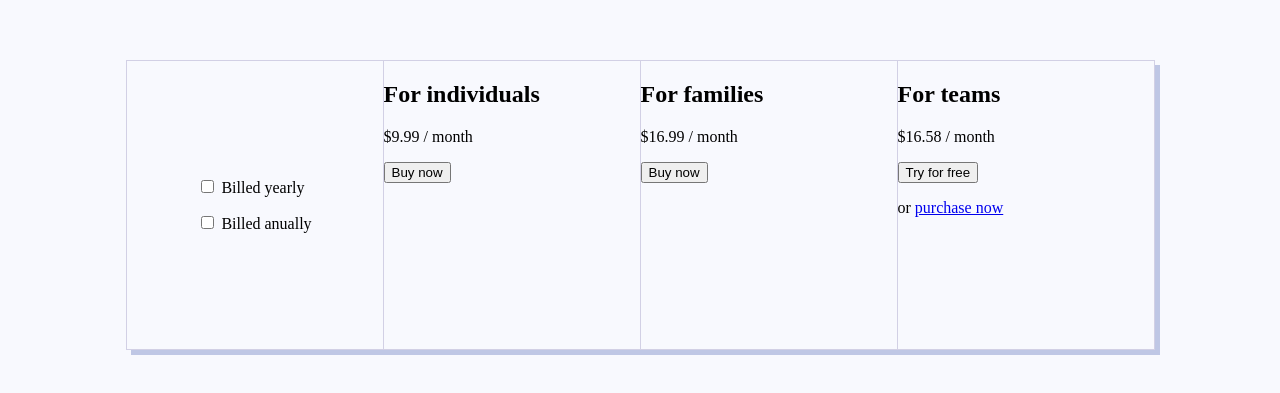
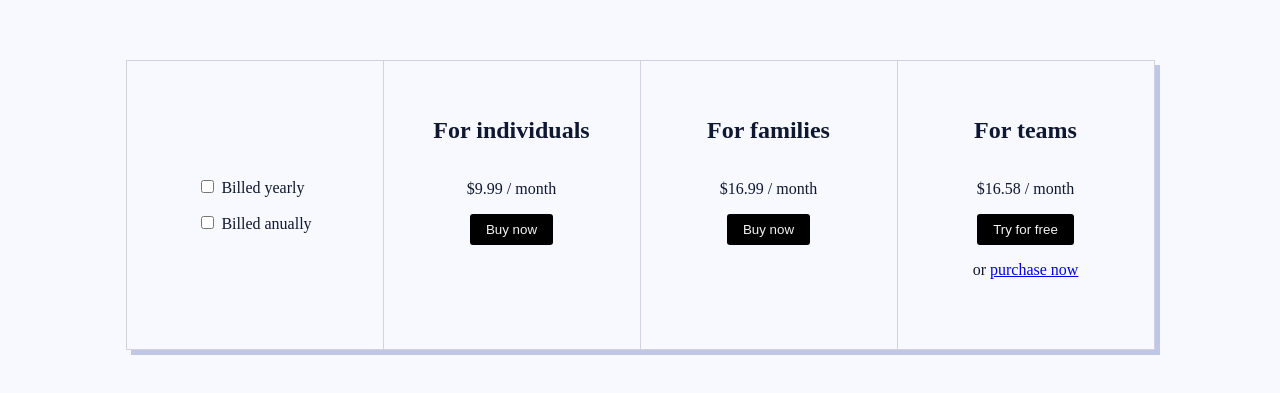
Before and after one commit to DanClubb/i-code-this, a plain HTML site: page 2024-03-19/index.html in a window 1280 px wide. Shown: the part 203-596 px from the top of the page. Drawn offline with Linux system fonts and the light colour scheme.

Commit message:
styled each option and their buttons

```diff
--- a/2024-03-19/index.html
+++ b/2024-03-19/index.html
@@ -23,20 +23,26 @@
                 </div>
             </div>
             <div class="card">
+                <div class="option">
                     <h2>For individuals</h2>
                     <p>$9.99 / month</p>
-                <button>Buy now</button>
+                    <button class="button">Buy now</button>
+                </div>
             </div>
             <div class="card">
+                <div class="option">
                     <h2>For families</h2>
                     <p>$16.99 / month</p>
-                <button>Buy now</button>
+                    <button class="button">Buy now</button>
+                </div>
             </div>
             <div class="card">
+                <div class="option">
                     <h2>For teams</h2>
                     <p>$16.58 / month</p>
-                <button>Try for free</button>
+                    <button class="button">Try for free</button>
                     <p>or <a href="#">purchase now</a></p>
+                </div>
             </div>
         </div>
     </body>
--- a/2024-03-19/style.css
+++ b/2024-03-19/style.css
@@ -3,6 +3,7 @@ body {
     place-content: center;
     height: 100vh;
     background-color: #f8f9fe;
+    color: #0f1830;
 }
 
 .container {
@@ -35,3 +36,18 @@ body {
 .radio-btns > div input {
     cursor: pointer;
 }
+
+.option {
+    display: flex;
+    flex-direction: column;
+    align-items: center;
+    margin-top: 2.25rem;
+}
+
+.button {
+    padding: 0.5rem 1rem;
+    border: none;
+    border-radius: 3px;
+    background-color: black;
+    color: #f4f3f4;
+}
```
Lines whose indentation alone changed are shown as unchanged.
